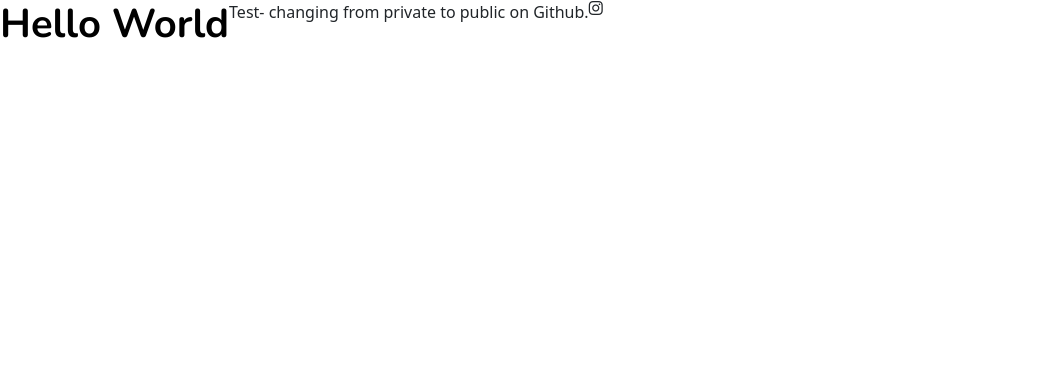
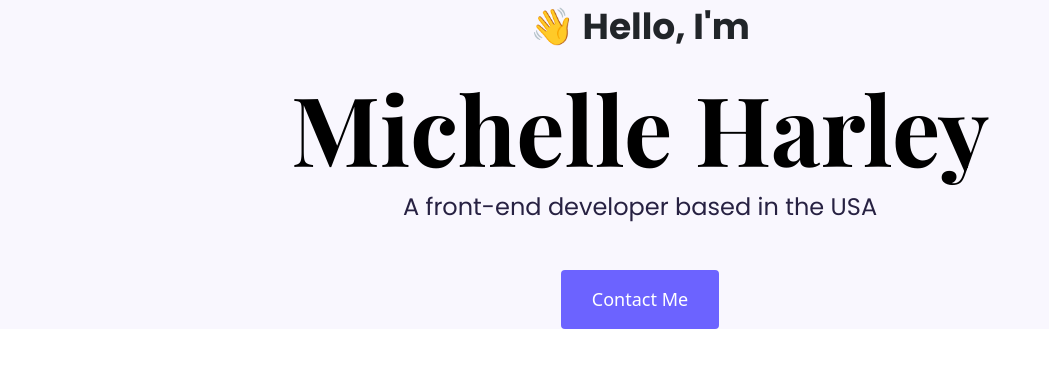
Before and after one commit to harleyma1851/harley-portfolio, a plain HTML site: page index.html in a window 1280 px wide. Shown: the whole page, without its empty margins (0-1049 px from the left). Drawn offline with nearby package versions, Linux system fonts and the light colour scheme.

Commit message:
Styled Hero and streamlined .css
styled hero
streamlined .css

```diff
--- a/index.html
+++ b/index.html
@@ -13,18 +13,24 @@
     <script src="https://kit.fontawesome.com/f25ec8f6e3.js" crossorigin="anonymous"></script>
     <link rel="preconnect" href="https://fonts.googleapis.com">
     <link rel="preconnect" href="https://fonts.gstatic.com" crossorigin>
-    <link href="https://fonts.googleapis.com/css2?family=Nunito:wght@400;700&display=swap" rel="stylesheet">
+    <link rel="preconnect" href="https://fonts.googleapis.com">
+    <link rel="preconnect" href="https://fonts.gstatic.com" crossorigin>
+    <link
+        href="https://fonts.googleapis.com/css2?family=Playfair+Display:wght@700&family=Poppins:wght@400;700&display=swap"
+        rel="stylesheet">
     <link rel="stylesheet" href="style/portfolio.css">
 
     <title>Document</title>
 </head>
 
 <body>
-    <div class="d-flex">
-        <h1>Hello World</h1>
-        <p>Test- changing from private to public on Github.
-        </p>
-        <i class="fa-brands fa-instagram"></i>
+    <div class="hero">
+        <p>👋 Hello, I'm</p>
+        <h1>Michelle Harley</h1>
+        <h2 class="mb-5">A front-end developer based in the USA</h2>
+        <div>
+            <a href="#" class="btn btn-branding">Contact Me</a>
+        </div>
     </div>
 </body>
 
--- a/style/portfolio.css
+++ b/style/portfolio.css
@@ -1,5 +1,42 @@
+:root {
+    --branding-color: #6C63FF;
+    --heading-font-family: 'Playfair Display',
+        serif;
+    --secondary-font-family: 'Poppins',
+        sans-serif;
+}
+
 h1 {
     color: black;
-    font-family: 'Nunito', sans-serif;
+    font-family: var(--heading-font-family);
     font-weight: bold;
+    font-size: 96px;
 }
+
+h2 {
+    font-family: var(--secondary-font-family);
+    font-size: 24px;
+    font-weight: normal;
+    color: #272142;
+}
+
+.hero p {
+    font-family: var(--secondary-font-family);
+    font-weight: bold;
+    font-size: 36px;
+}
+
+.hero {
+    background: #F9F7FE;
+    text-align: center;
+    padding: 160px 20x;
+}
+
+.btn-branding {
+    background: var(--branding-color);
+    border-radius: 4px;
+    color: white;
+    font-size: 18px;
+    line-height: 27px;
+    padding: 15px 30px;
+}
```
